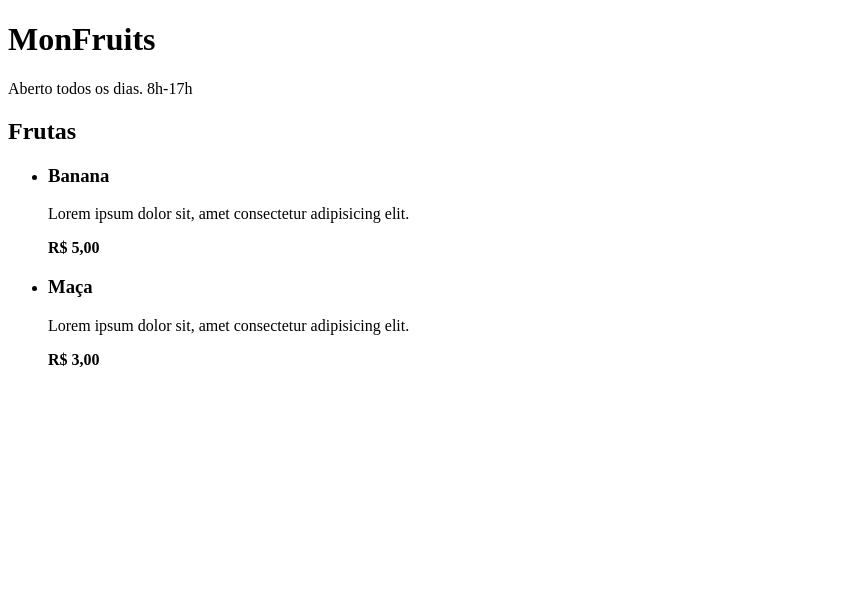
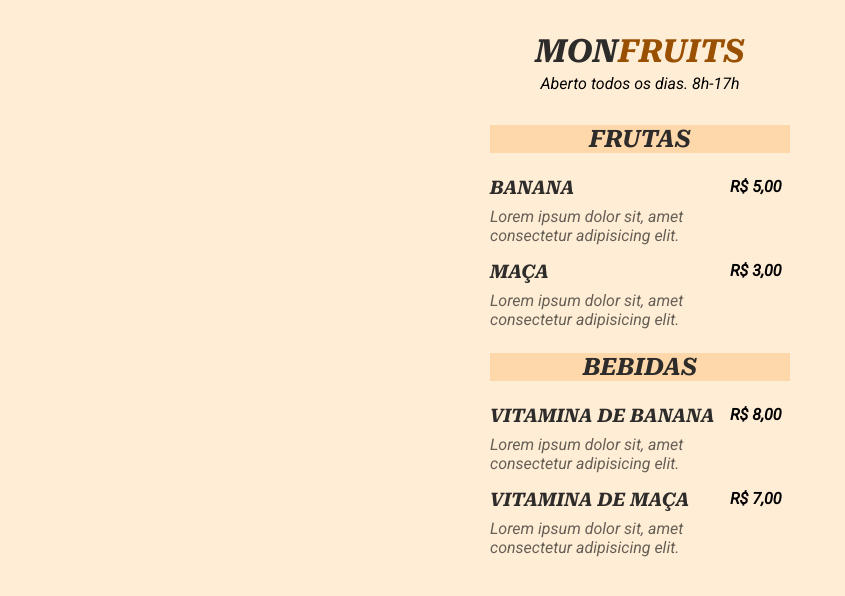
Before and after one commit to fssouz/HTML-CSS, a plain HTML site: page menudigital/index.html in a window 1280 px wide. Shown: the whole page, without its empty margins (0-845 px from the left). Drawn offline with Linux system fonts and the light colour scheme.

Commit message:
menu css
style

```diff
--- a/menudigital/index.html
+++ b/menudigital/index.html
@@ -6,10 +6,13 @@
     <meta name="viewport" content="width=device-width, initial-scale=1.0">
     <title>MonFruits</title>
 </head>
+<link rel="preconnect" href="https://fonts.googleapis.com">
+<link rel="preconnect" href="https://fonts.gstatic.com" crossorigin>
+<link href="https://fonts.googleapis.com/css2?family=Roboto+Serif:ital,opsz,wght@1,8..144,700&family=Roboto:ital@1&display=swap" rel="stylesheet">
 <link rel="stylesheet" href="style.css">
 <body>
     <header>
-        <H1>MonFruits</H1>
+        <H1>Mon<span>Fruits</span></H1>
         <p>Aberto todos os dias. 8h-17h</p>
     </header>
 
@@ -21,17 +24,36 @@
                     <h3>Banana</h3>
                     <p class="description">Lorem ipsum dolor sit, amet consectetur adipisicing elit.</p>
                 </div>
-                <strong> R$ 5,00</strong>
+                <strong>R$ 5,00</strong>
             </li>
             <li>
                 <div class="details">
                     <h3>Maça</h3>
                     <p class="description">Lorem ipsum dolor sit, amet consectetur adipisicing elit.</p>
                 </div>
-                <strong> R$ 3,00</strong>
+                <strong>R$ 3,00</strong>
             </li>
         </ul>
     </section>
 
+    <section>
+        <h2>Bebidas</h2>
+        <ul>
+            <li>
+                <div class="details">
+                    <h3>Vitamina de Banana</h3>
+                    <p class="description">Lorem ipsum dolor sit, amet consectetur adipisicing elit.</p>
+                </div>
+                <strong>R$ 8,00</strong>
+            </li>
+            <li>
+                <div class="details">
+                    <h3>Vitamina de Maça</h3>
+                    <p class="description">Lorem ipsum dolor sit, amet consectetur adipisicing elit.</p>
+                </div>
+                <strong>R$ 7,00</strong>
+            </li>
+        </ul>
+    </section>
 </body>
 </html>
--- a/menudigital/style.css
+++ b/menudigital/style.css
@@ -1 +1,65 @@
-/*comment* #FFEDD5/
+/*comment */
+*{
+    margin:0;
+    padding: 0;
+}
+
+body {
+    background-color: #FFEDD5;
+    font-family: 'Roboto', sans-herif;
+}
+
+header{
+    padding: 32px 0;
+    text-align: center;
+}
+
+header h1 span{
+    color: #995000;
+}
+
+header h1{
+margin-bottom: 4px;
+}
+
+header, section{
+    max-width: 300px;
+    margin: 0 auto;
+}
+
+section{
+    margin-bottom: 24px;
+}
+
+section h2{
+    background-color: #FED7AA;
+    padding:0px 16px;
+    text-align: center;
+    margin-bottom: 24px;
+}
+
+ul li{
+margin-bottom: 16px;
+display: flex;
+}
+
+.details{
+    color: rgba(0, 0, 0, 0.6);
+}
+
+li .details{
+    max-width: 240px;
+}
+
+.details h3{
+    margin-bottom:8px;
+}
+ul{
+    list-style: none;
+}
+
+h1, h2, h3, .price{
+    font-family: 'Roboto Serif', serif;
+    text-transform: uppercase;
+    color:#2D2C2A;
+}
```
